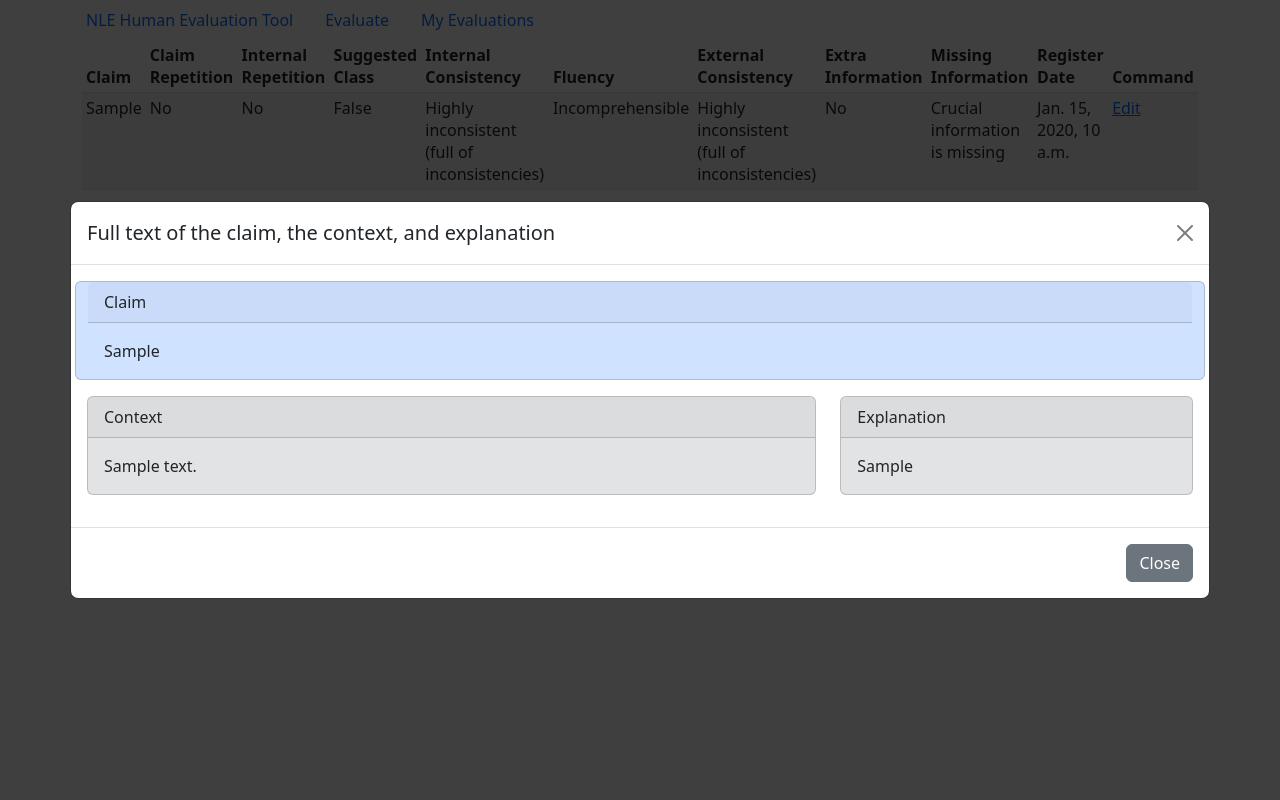
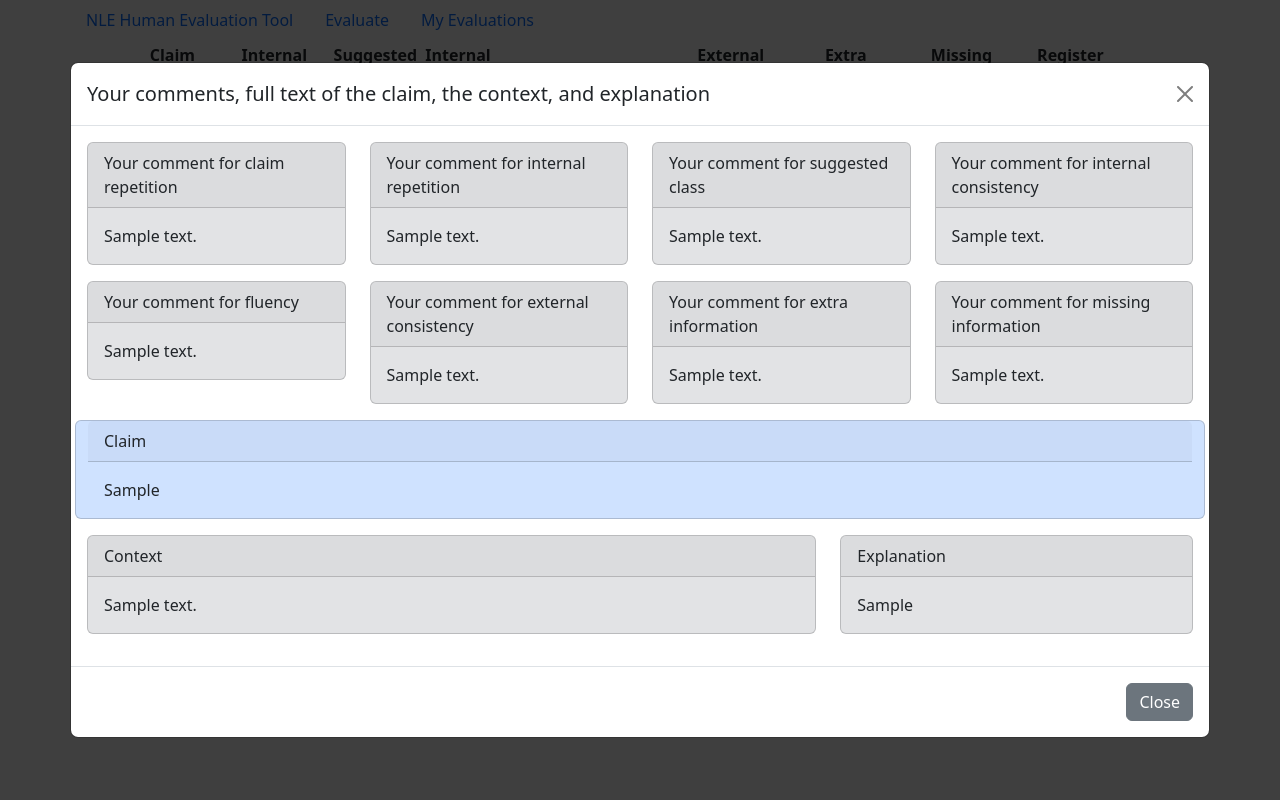
Before and after one commit to Zarharan/human-evaluation-tool-for-NLE, a Django app: page /evaluation_list/ in a window 1280 px wide, after a click that opens the changed part. Run offline with Django 4.2, Linux system fonts and the light colour scheme; a user stored in the database is signed in; tables that the repository leaves empty hold one stand-in row (values such as "Sample post"); some libraries are stand-ins or nearby versions.

Commit message:
FEATURE: Add comments to evaluation list

```diff
--- a/human_evaluation_tool/templates/annotation_list.html
+++ b/human_evaluation_tool/templates/annotation_list.html
@@ -24,7 +24,18 @@
         </thead>
         <tbody>
             {% for item in annotation_list%}
-                <tr data-bs-explanation="{{item.instance.explanation}}" data-bs-claim="{{item.instance.claim}}" data-bs-context="{{item.instance.context}}" style="cursor: pointer;" data-bs-toggle="modal" data-bs-target="#detailModal">
+                <tr data-bs-explanation="{{item.instance.explanation}}"
+                    data-bs-claim="{{item.instance.claim}}"
+                    data-bs-context="{{item.instance.context}}"
+                    data-bs-claim_repetition_comment="{{item.claim_repetition_comment}}"
+                    data-bs-internal_repetition_comment="{{item.internal_repetition_comment}}"
+                    data-bs-suggested_class_comment="{{item.suggested_class_comment}}"
+                    data-bs-internal_consistency_comment="{{item.internal_consistency_comment}}"
+                    data-bs-fluency_comment="{{item.fluency_comment}}"
+                    data-bs-external_consistency_comment="{{item.external_consistency_comment}}"
+                    data-bs-extra_information_comment="{{item.extra_information_comment}}"
+                    data-bs-missing_information_comment="{{item.missing_information_comment}}"
+                    style="cursor: pointer;" data-bs-toggle="modal" data-bs-target="#detailModal">
                     <td data-bs-placement="top" data-bs-toggle="tooltip" data-bs-title="{{item.instance.claim}}" class="text-truncate" style="max-width: 200px">{{item.instance.claim}}
                     </td>
                     <td>{{item.claim_repetition_label}}</td>
@@ -48,10 +59,77 @@
     <div class=" modal-xl modal-dialog modal-dialog-centered modal-dialog-scrollable">
         <div class="modal-content">
         <div class="modal-header">
-            <h1 class="modal-title fs-5" id="detailModalLabel">Full text of the claim, the context, and explanation</h1>
+            <h1 class="modal-title fs-5" id="detailModalLabel">Your comments, full text of the claim, the context, and explanation</h1>
             <button type="button" class="btn-close" data-bs-dismiss="modal" aria-label="Close"></button>
         </div>
         <div class="modal-body">
+            <div class="row">
+                <div class="col-md-3">
+                    <div class="card bg-secondary-subtle mb-3">
+                        <div class="card-header">Your comment for claim repetition</div>
+                        <div class="card-body">
+                            <p class="card-text" id="claim_repetition_commentContainer"></p>
+                        </div>
+                    </div>
+                </div>
+                <div class="col-md-3">
+                    <div class="card bg-secondary-subtle mb-3">
+                        <div class="card-header">Your comment for internal repetition</div>
+                        <div class="card-body">
+                            <p class="card-text" id="internal_repetition_commentContainer"></p>
+                        </div>
+                    </div>
+                </div>
+
+                <div class="col-md-3">
+                    <div class="card bg-secondary-subtle mb-3">
+                        <div class="card-header">Your comment for suggested class</div>
+                        <div class="card-body">
+                            <p class="card-text" id="suggested_class_commentContainer"></p>
+                        </div>
+                    </div>
+                </div>
+                <div class="col-md-3">
+                    <div class="card bg-secondary-subtle mb-3">
+                        <div class="card-header">Your comment for internal consistency</div>
+                        <div class="card-body">
+                            <p class="card-text" id="internal_consistency_commentContainer"></p>
+                        </div>
+                    </div>
+                </div>
+                <div class="col-md-3">
+                    <div class="card bg-secondary-subtle mb-3">
+                        <div class="card-header">Your comment for fluency</div>
+                        <div class="card-body">
+                            <p class="card-text" id="fluency_commentContainer"></p>
+                        </div>
+                    </div>
+                </div>
+                <div class="col-md-3">
+                    <div class="card bg-secondary-subtle mb-3">
+                        <div class="card-header">Your comment for external consistency</div>
+                        <div class="card-body">
+                            <p class="card-text" id="external_consistency_commentContainer"></p>
+                        </div>
+                    </div>
+                </div>
+                <div class="col-md-3">
+                    <div class="card bg-secondary-subtle mb-3">
+                        <div class="card-header">Your comment for extra information</div>
+                        <div class="card-body">
+                            <p class="card-text" id="extra_information_commentContainer"></p>
+                        </div>
+                    </div>
+                </div>
+                <div class="col-md-3">
+                    <div class="card bg-secondary-subtle mb-3">
+                        <div class="card-header">Your comment for missing information</div>
+                        <div class="card-body">
+                            <p class="card-text" id="missing_information_commentContainer"></p>
+                        </div>
+                    </div>
+                </div>
+            </div>
             <div class="row">
                 <div class="col-md-12 card bg-primary-subtle mb-3">
                     <div class="card-header">Claim</div>
@@ -69,11 +147,11 @@
                         </div>
                     </div>
                 </div>
-            <div class="col-md-4">
-                <div class="card bg-secondary-subtle mb-3">
-                    <div class="card-header">Explanation</div>
-                    <div class="card-body">
-                        <p class="card-text" id="explanationContainer"></p>
+                <div class="col-md-4">
+                    <div class="card bg-secondary-subtle mb-3">
+                        <div class="card-header">Explanation</div>
+                        <div class="card-body">
+                            <p class="card-text" id="explanationContainer"></p>
                     </div>
                 </div>
             </div>
@@ -110,12 +188,28 @@
             const claim = target_row.getAttribute('data-bs-claim')
             const context = target_row.getAttribute('data-bs-context')
             const explanation = target_row.getAttribute('data-bs-explanation')
+            const claim_repetition_comment = target_row.getAttribute('data-bs-claim_repetition_comment')
+            const internal_repetition_comment = target_row.getAttribute('data-bs-internal_repetition_comment')
+            const internal_consistency_comment = target_row.getAttribute('data-bs-internal_consistency_comment')
+            const suggested_class_comment = target_row.getAttribute('data-bs-suggested_class_comment')
+            const fluency_comment = target_row.getAttribute('data-bs-fluency_comment')
+            const external_consistency_comment = target_row.getAttribute('data-bs-external_consistency_comment')
+            const extra_information_comment = target_row.getAttribute('data-bs-extra_information_comment')
+            const missing_information_comment = target_row.getAttribute('data-bs-missing_information_comment')
 
             // Update the modal's content.
             $("#claimContainer").text(claim);
             $("#contextContainer").text(context);
             $("#explanationContainer").text(explanation);
-        })
+            $("#claim_repetition_commentContainer").text(claim_repetition_comment);
+            $("#internal_repetition_commentContainer").text(internal_repetition_comment);
+            $("#internal_consistency_commentContainer").text(internal_consistency_comment);
+            $("#suggested_class_commentContainer").text(suggested_class_comment);
+            $("#fluency_commentContainer").text(fluency_comment);
+            $("#external_consistency_commentContainer").text(external_consistency_comment);
+            $("#extra_information_commentContainer").text(extra_information_comment);
+            $("#missing_information_commentContainer").text(missing_information_comment);
+        });
     }
 
 </script>
```
